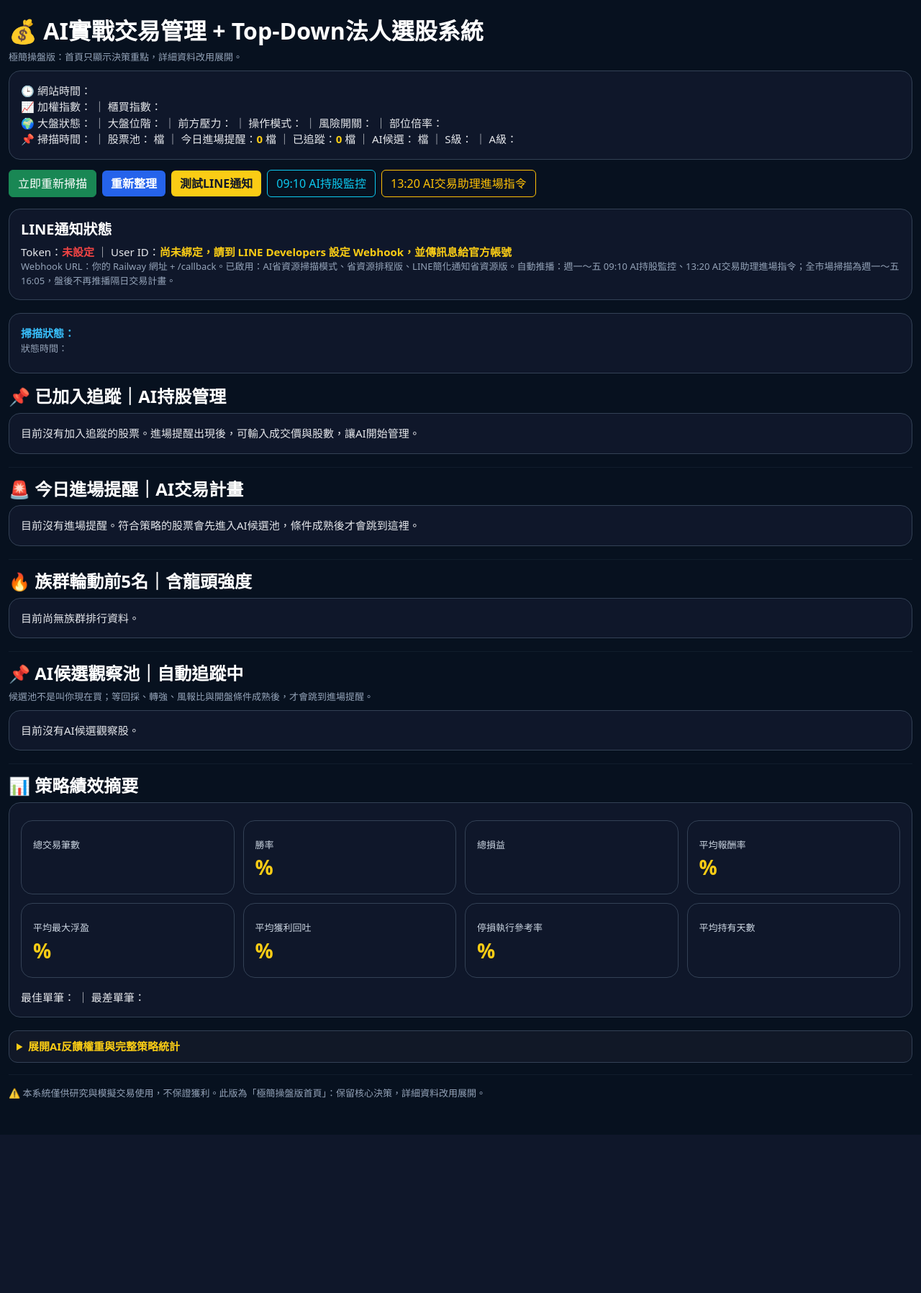
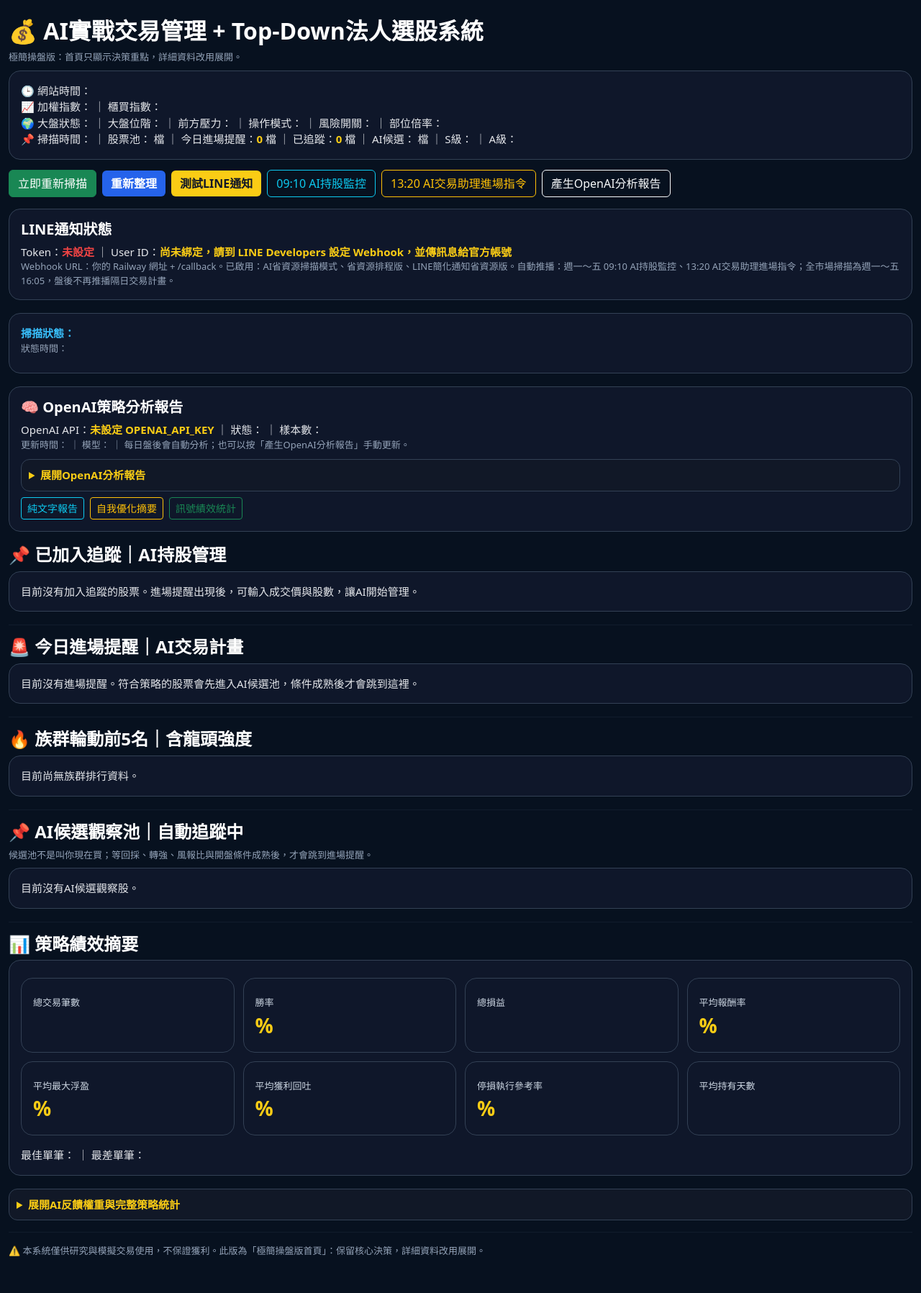
Before and after one commit to dannykao0715-code/stock-ai, a Python web app: template templates/index.html in a window 1280 px wide. Shown: the whole page at 72% size. Before the commit the page ends 1527 px from the top, so only its background shows below. Run offline with Jinja, Linux system fonts and the light colour scheme; the template is opened without the code that fills it, so the values that code supplies are empty.

Commit message:
Update index.html

```diff
--- a/templates/index.html
+++ b/templates/index.html
@@ -18,9 +18,18 @@ body{background:#07111f;color:#e5e7eb;font-size:15px}.container{max-width:1500px
 <div>🌍 大盤狀態：<span class="{% if allow_new_positions %}good{% else %}bad{% endif %}">{{ market_status }}</span> ｜ 大盤位階：{{ market_egg_zone }} ｜ 前方壓力：{{ market_pressure_note }} ｜ 操作模式：<span class="warning">{{ risk_mode }}</span> ｜ 風險開關：{% if allow_new_positions %}<span class="good">{{ risk_switch }}</span>{% else %}<span class="bad">{{ risk_switch }}</span>{% endif %} ｜ 部位倍率：{{ risk_multiplier }}</div>
 <div>📌 掃描時間：{{ scan_updated_at }} ｜ 股票池：{{ stock_pool_count }} 檔 ｜ 今日進場提醒：<span class="warning">{{ entry_alerts|length }}</span> 檔 ｜ 已追蹤：<span class="warning">{{ tracks|length }}</span> 檔 ｜ AI候選：{{ candidate_count }} 檔 ｜ S級：{{ s_count }} ｜ A級：{{ a_count }}</div>
 </div>
-<div class="mb-3"><a href="/scan-now" class="btn btn-success me-2">立即重新掃描</a><button onclick="location.reload()" class="btn btn-main me-2">重新整理</button><a href="/line-test" class="btn btn-yellow me-2">測試LINE通知</a><a href="/line-open-watch" class="btn btn-outline-info me-2">09:10 AI持股監控</a><a href="/line-preclose" class="btn btn-outline-warning">13:20 AI交易助理進場指令</a></div>
+<div class="mb-3"><a href="/scan-now" class="btn btn-success me-2">立即重新掃描</a><button onclick="location.reload()" class="btn btn-main me-2">重新整理</button><a href="/line-test" class="btn btn-yellow me-2">測試LINE通知</a><a href="/line-open-watch" class="btn btn-outline-info me-2">09:10 AI持股監控</a><a href="/line-preclose" class="btn btn-outline-warning me-2">13:20 AI交易助理進場指令</a><a href="/generate-ai-report" class="btn btn-outline-light">產生OpenAI分析報告</a></div>
 <div class="panel"><h5>LINE通知狀態</h5><div>Token：{% if line_token_ready %}<span class="good">已設定</span>{% else %}<span class="bad">未設定</span>{% endif %} ｜ User ID：{% if line_user_ready %}<span class="good">已綁定</span>{% else %}<span class="warning">尚未綁定，請到 LINE Developers 設定 Webhook，並傳訊息給官方帳號</span>{% endif %}</div><div class="muted">Webhook URL：你的 Railway 網址 + /callback。已啟用：AI省資源掃描模式、省資源排程版、LINE簡化通知省資源版。自動推播：週一～五 09:10 AI持股監控、13:20 AI交易助理進場指令；全市場掃描為週一～五 16:05，盤後不再推播隔日交易計畫。</div></div>
 <div class="panel"><div class="blue">掃描狀態：{{ scan_message }}</div><div class="muted">狀態時間：{{ scan_status_time }}</div><div class="warning mt-2">{{ risk_note }}</div></div>
+
+<div class="panel">
+<h5>🧠 OpenAI策略分析報告</h5>
+<div>OpenAI API：{% if openai_ready %}<span class="good">已設定</span>{% else %}<span class="warning">未設定 OPENAI_API_KEY</span>{% endif %} ｜ 狀態：<span class="blue">{{ ai_report.status }}</span> ｜ 樣本數：<span class="warning">{{ ai_report.samples }}</span></div>
+<div class="muted">更新時間：{{ ai_report.updated_at }} ｜ 模型：{{ ai_report.model }} ｜ 每日盤後會自動分析；也可以按「產生OpenAI分析報告」手動更新。</div>
+<details><summary>展開OpenAI分析報告</summary><pre style="white-space:pre-wrap;color:#e5e7eb;margin-top:10px;">{{ ai_report.report }}</pre></details>
+<div class="mt-2"><a href="/ai-report" class="btn btn-sm btn-outline-info me-2" target="_blank">純文字報告</a><a href="/optimization-summary" class="btn btn-sm btn-outline-warning me-2" target="_blank">自我優化摘要</a><a href="/signal-summary" class="btn btn-sm btn-outline-success" target="_blank">訊號績效統計</a></div>
+</div>
+
 
 <h4>📌 已加入追蹤｜AI持股管理</h4>
 {% if tracks %}<div class="row">{% for t in tracks %}<div class="col-lg-4 col-md-6 mb-3"><div class="holding-card">
```
